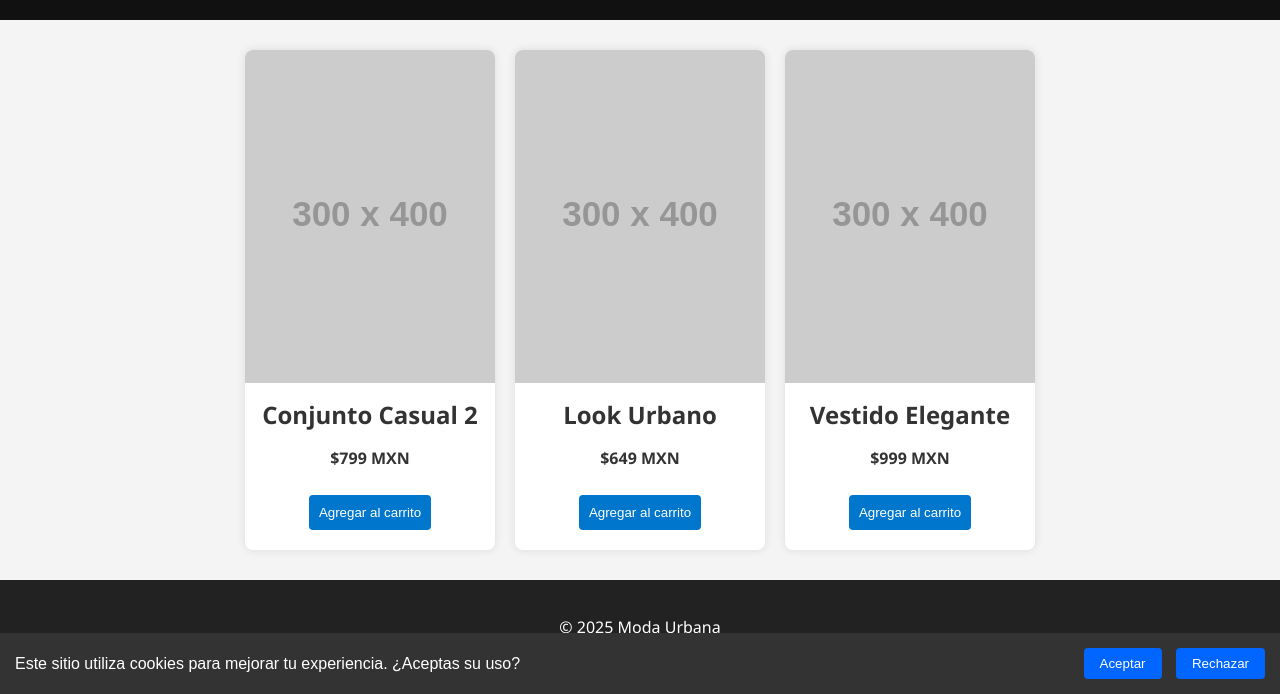
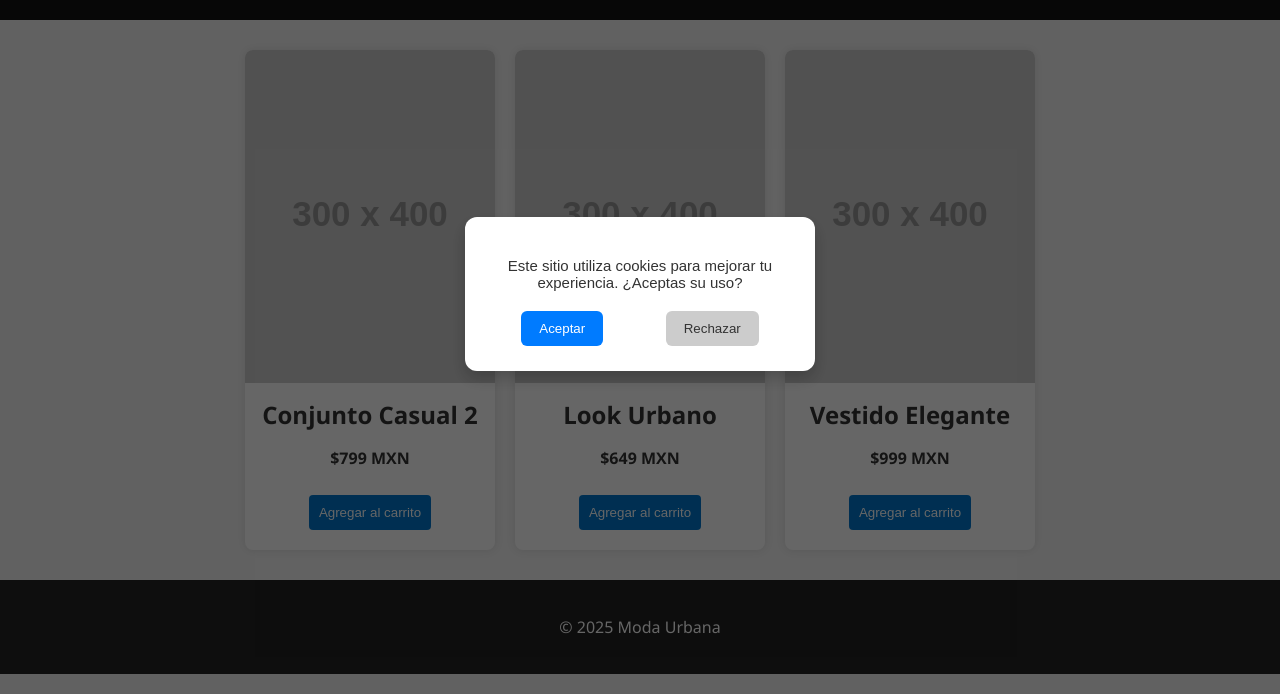
Before and after one commit to jesus10almazan/cookies, a plain HTML site: page index.html in a window 1280 px wide. Shown: the part 106-800 px from the top of the page. Drawn offline with Linux system fonts and the light colour scheme.

Commit message:
Actualizacion de mi index

```diff
--- a/index.html
+++ b/index.html
@@ -49,10 +49,12 @@
 
 
   <div id="cookie-banner" class="cookie-banner">
-    <p>Este sitio utiliza cookies para mejorar tu experiencia. ¿Aceptas su uso?</p>
-    <div>
-      <button onclick="aceptarCookies()">Aceptar</button>
-      <button onclick="rechazarCookies()">Rechazar</button>
+    <div class="cookie-box">
+      <p>Este sitio utiliza cookies para mejorar tu experiencia. ¿Aceptas su uso?</p>
+      <div class="cookie-buttons">
+        <button class="btn-accept" onclick="aceptarCookies()">Aceptar</button>
+        <button class="btn-decline" onclick="rechazarCookies()">Rechazar</button>
+      </div>
     </div>
   </div>
 
--- a/script.js
+++ b/script.js
@@ -28,16 +28,15 @@ function cerrarCarrito() {
   document.getElementById("carrito").style.display = "none";
 }
 
+
 window.onload = function () {
   const decision = localStorage.getItem("cookies_aceptadas");
 
   if (decision === "true") {
-      // Usuario aceptó, todo sigue normal
+    cargarGoogleAnalytics();
   } else if (decision === "false") {
-      // Usuario rechazó, redirigirlo
-      window.location.href = "https://www.google.com"; // O la página que tú elijas
+    window.location.href = "https://www.google.com"; // O la URL que tú decidas
   } else {
-      // No ha elegido aún → mostrar el banner
     document.getElementById("cookie-banner").style.display = "flex";
   }
 };
@@ -45,11 +44,26 @@ function cerrarCarrito() {
 function aceptarCookies() {
   localStorage.setItem("cookies_aceptadas", "true");
   document.getElementById("cookie-banner").style.display = "none";
-    // El usuario se queda en el sitio
+  cargarGoogleAnalytics();
 }
 
 function rechazarCookies() {
   localStorage.setItem("cookies_aceptadas", "false");
-    // Redirige inmediatamente
-    window.location.href = "https://www.google.com"; // O cambia la URL por la que tú quieras
+  window.location.href = "https://www.google.com"; // Puedes cambiarlo
 }
+
+function cargarGoogleAnalytics() {
+  const script1 = document.createElement("script");
+  script1.setAttribute("async", "");
+  script1.setAttribute("src", "https://www.googletagmanager.com/gtag/js?id=G-XXXXXXXXXX");
+  document.head.appendChild(script1);
+
+  script1.onload = function () {
+    window.dataLayer = window.dataLayer || [];
+    function gtag() { dataLayer.push(arguments); }
+    window.gtag = gtag;
+
+    gtag('js', new Date());
+    gtag('config', 'G-0247W46NRM');
+  };
+}
--- a/stilos.css
+++ b/stilos.css
@@ -104,33 +104,60 @@ body {
 
   .cookie-banner {
     position: fixed;
-    bottom: 0;
+    top: 0;
     left: 0;
-    right: 0;
-    background-color: #333;
-    color: #fff;
-    padding: 15px;
+    width: 100%;
+    height: 100vh;
+    background-color: rgba(0, 0, 0, 0.6);
     display: none;
-    justify-content: space-between;
     align-items: center;
-    z-index: 1000;
-    font-family: sans-serif;
+    justify-content: center;
+    z-index: 9999;
   }
 
-  .cookie-banner p {
-    margin: 0;
+  .cookie-box {
+    background-color: #fff;
+    padding: 25px;
+    width: 300px;
+    border-radius: 12px;
+    box-shadow: 0 8px 16px rgba(0, 0, 0, 0.2);
+    text-align: center;
+    font-family: Arial, sans-serif;
   }
 
-  .cookie-banner button {
-    margin-left: 10px;
-    padding: 8px 16px;
-    border: none;
-    background-color: #06f;
-    color: white;
-    cursor: pointer;
-    border-radius: 4px;
+  .cookie-box p {
+    margin-bottom: 20px;
+    color: #333;
+    font-size: 15px;
   }
 
-  .cookie-banner button:hover {
-    background-color: #0053cc;
+  .cookie-buttons {
+    display: flex;
+    justify-content: space-around;
   }
+
+  .btn-accept {
+    background-color: #007bff;
+    color: #fff;
+    padding: 10px 18px;
+    border: none;
+    border-radius: 6px;
+    cursor: pointer;
+  }
+
+  .btn-accept:hover {
+    background-color: #0056b3;
+  }
+
+  .btn-decline {
+    background-color: #ccc;
+    color: #333;
+    padding: 10px 18px;
+    border: none;
+    border-radius: 6px;
+    cursor: pointer;
+  }
+
+  .btn-decline:hover {
+    background-color: #999;
+  }
```
Lines whose indentation alone changed are shown as unchanged.
